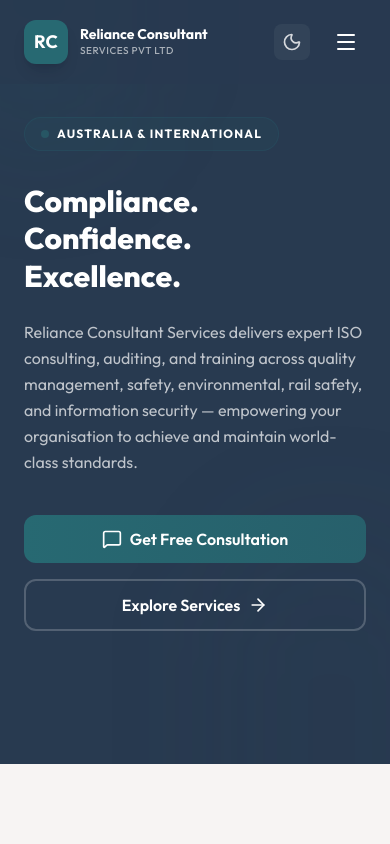
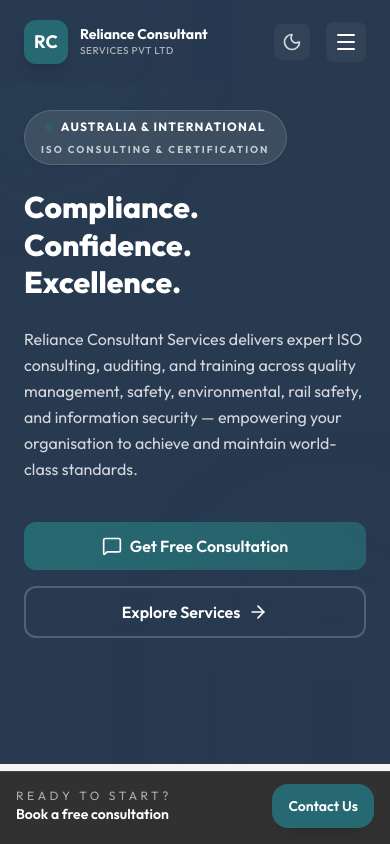
Before and after one commit to HiteshAhuja123/Reliance-consultant, a Next.js app: page / in a window 390 px wide. Shown: the top 844 px of the page. Built offline with nearby package versions, Linux system fonts and the light colour scheme.

Commit message:
feat: enhance UI components with improved mobile menu accessibility and styling; update service card link hover effects

```diff
--- a/app/page.js
+++ b/app/page.js
@@ -84,9 +84,12 @@
 
             {/* Hero Left Content */}
             <div className="max-w-2xl">
-              <div className="inline-flex items-center gap-2 bg-accent/10 border border-accent/20 text-white text-xs font-bold uppercase tracking-widest px-4 py-2 rounded-full mb-8">
-                <span className="w-2 h-2 rounded-full bg-accent animate-pulse"></span>
-                Australia & International
+              <div className="inline-flex flex-col sm:flex-row items-center gap-2 bg-white/10 border border-white/15 text-white text-xs font-bold uppercase tracking-widest px-4 py-2 rounded-full mb-6 shadow-sm">
+                <div className="inline-flex items-center gap-2">
+                  <span className="w-2 h-2 rounded-full bg-accent animate-pulse"></span>
+                  Australia & International
+                </div>
+                <span className="text-[10px] text-white/70 uppercase tracking-[0.2em]">ISO Consulting & Certification</span>
               </div>
 
               <h1 className="text-3xl sm:text-4xl md:text-5xl lg:text-6xl font-extrabold text-white leading-tight mb-6">
@@ -98,7 +101,7 @@
                 ))}
               </h1>
 
-              <p className="text-base sm:text-lg md:text-xl text-white/70 leading-relaxed mb-10">
+              <p className="max-w-2xl text-base sm:text-lg md:text-xl text-white/80 leading-relaxed mb-10">
                 {heroDescription}
               </p>
 
@@ -149,13 +152,25 @@
         </div>
       </section>
 
+      <div className="sm:hidden fixed bottom-0 left-0 right-0 z-40 px-4 pb-4 pt-3 bg-black/80 backdrop-blur-md border-t border-white/10">
+        <div className="max-w-7xl mx-auto flex items-center justify-between gap-4">
+          <div>
+            <p className="text-xs uppercase tracking-[0.3em] text-white/60">Ready to start?</p>
+            <p className="text-sm font-semibold text-white">Book a free consultation</p>
+          </div>
+          <Link href="/contact" className="inline-flex items-center justify-center px-4 py-3 rounded-2xl bg-accent text-sm font-semibold text-white shadow-lg hover:bg-accent/90 transition">
+            Contact Us
+          </Link>
+        </div>
+      </div>
+
       {/* ======= TRUST BAR ======= */}
       <div className="bg-primary-foreground py-8">
-        <div className="hidden sm:flex max-w-7xl mx-auto px-6 flex-wrap items-center justify-between gap-6 opacity-70 grayscale hover:grayscale-0 transition-all duration-500">
+        <div className="flex flex-wrap max-w-7xl mx-auto px-6 items-center justify-center gap-4 sm:justify-between opacity-90 transition-all duration-500">
           {trust.map((item, i) => {
             const Icon = trustIcons[i];
             return (
-              <div key={i} className="flex items-center gap-2 font-medium text-xs sm:text-sm text-primary">
+              <div key={i} className="flex items-center gap-2 font-medium text-xs sm:text-sm text-white/85 bg-white/5 border border-white/10 rounded-full px-4 py-2">
                 <Icon className="text-accent w-4 h-4 sm:w-5 sm:h-5" /> {item.label}
               </div>
             );
--- a/components/Navbar.jsx
+++ b/components/Navbar.jsx
@@ -101,8 +101,10 @@
             </Link>
 
             <button
-              className="md:hidden p-2 text-white"
+              className="md:hidden p-2 rounded-lg bg-white/5 text-white hover:bg-white/10 transition-colors"
               onClick={() => setMobileMenuOpen(true)}
+              aria-expanded={mobileMenuOpen}
+              aria-label="Open mobile menu"
             >
               <Menu size={24} />
             </button>
@@ -112,13 +114,14 @@
 
       {/* Mobile Menu */}
       <div
-        className={`fixed inset-0 z-[100] bg-background/95 transition-opacity duration-300 flex flex-col items-center justify-center gap-6 ${
+        className={`fixed inset-0 z-[100] bg-background/95 backdrop-blur-xl transition-opacity duration-300 flex flex-col items-center justify-center gap-6 px-6 ${
           mobileMenuOpen ? "opacity-100 pointer-events-auto" : "opacity-0 pointer-events-none"
         }`}
       >
         <button
-          className="absolute top-6 right-6 p-2 text-foreground/60 hover:text-foreground"
+          className="absolute top-6 right-6 p-2 rounded-full bg-white/5 text-foreground/70 hover:bg-white/10 hover:text-foreground transition-colors"
           onClick={() => setMobileMenuOpen(false)}
+          aria-label="Close mobile menu"
         >
           <X size={32} />
         </button>
@@ -132,6 +135,13 @@
             {link.name}
           </Link>
         ))}
+        <Link
+          href="/contact"
+          onClick={() => setMobileMenuOpen(false)}
+          className="mt-4 inline-flex items-center justify-center rounded-2xl bg-accent px-6 py-3 text-sm font-semibold text-white shadow-lg hover:bg-accent/90 transition"
+        >
+          Get Free Consultation
+        </Link>
       </div>
     </>
   );
--- a/components/ServiceCard.jsx
+++ b/components/ServiceCard.jsx
@@ -15,7 +15,7 @@
 
       <Link
         href={href}
-        className="inline-flex items-center gap-1.5 text-sm font-semibold text-accent group-hover:gap-2.5 transition-all"
+        className="inline-flex items-center gap-1.5 text-sm font-semibold text-accent group-hover:text-white group-hover:gap-2.5 transition-all"
       >
         Learn More <ArrowRight size={16} />
       </Link>
```
